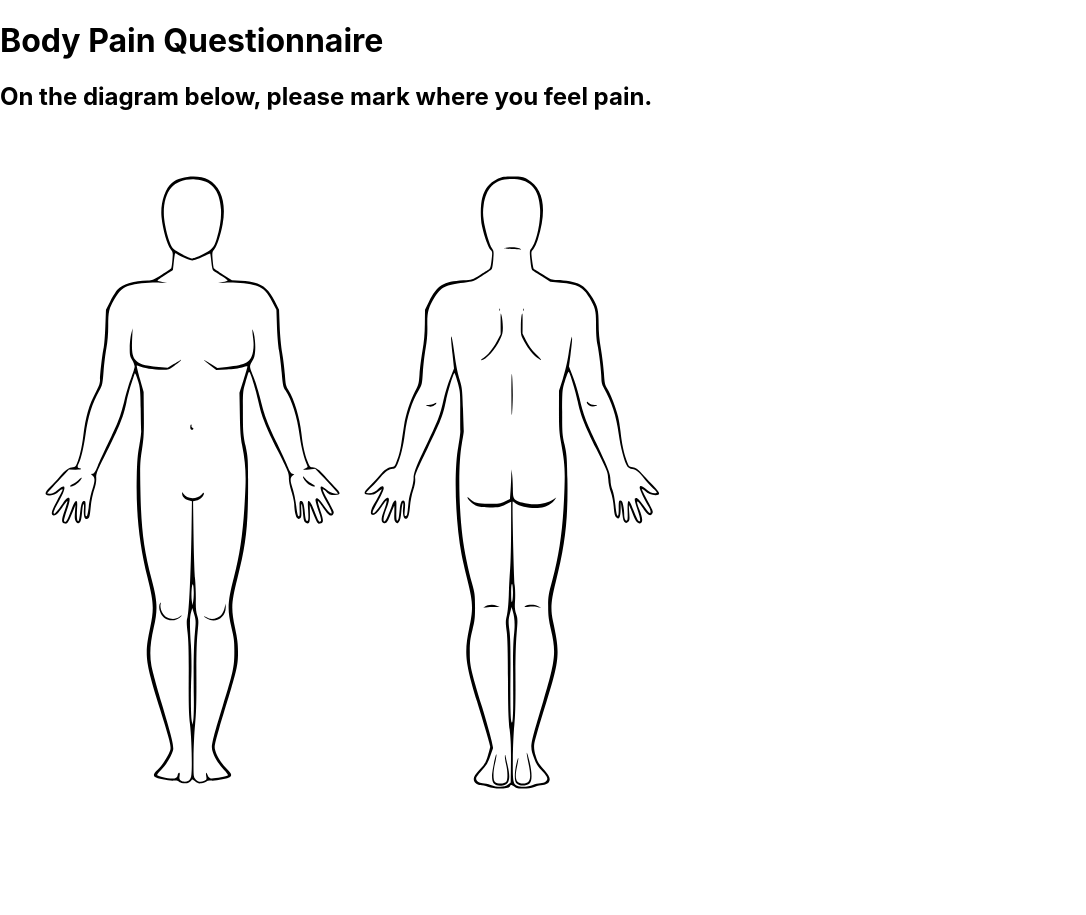
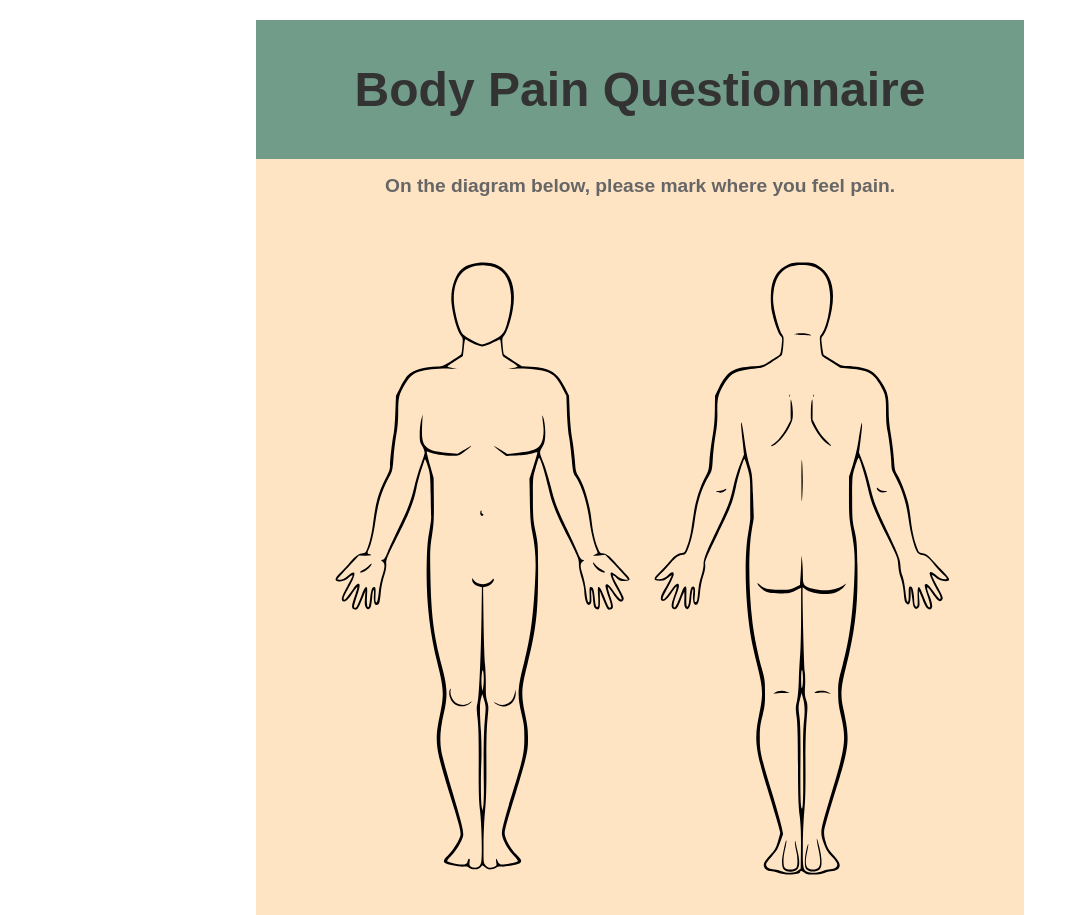
Before and after one commit to Nilaiha/QSBodyPain, a React (Create React App) app in the folder qsbodypain/: page / in a window 1280 px wide. Shown: the top 915 px of the page, without its empty margins (0-1086 px from the left). Before the commit the page ends 835 px from the top, so only its background shows below. Built offline with nearby package versions, Linux system fonts and the light colour scheme.

Commit message:
reset button, basic css, lift state

```diff
--- a/qsbodypain/src/App.css
+++ b/qsbodypain/src/App.css
@@ -1,39 +1,49 @@
-/* .App {
-  text-align: center;
+.app {
+    display: flex;
+    flex-direction: column;
+    align-items: center;
+    padding: 20px;
 }
 
-.App-logo {
-  height: 40vmin;
-  pointer-events: none;
+.header {
+    font-family: "Arial", sans-serif;
+    font-size: 1.5em; /* 32px */
+    text-align: center;
+    color: #333; /* Dark grey */
+    padding: 10px 0;
+    background-color: #719c8a; /* Light grey background */
+    width: 60vw;
 }
 
-@media (prefers-reduced-motion: no-preference) {
-  .App-logo {
-    animation: App-logo-spin infinite 20s linear;
-  }
+.main-area {
+    background-color: bisque;
+    width: 60vw;
+    display: flex;
+    flex-direction: column;
+    align-items: center;
 }
 
-.App-header {
-  background-color: #282c34;
-  min-height: 100vh;
-  display: flex;
-  flex-direction: column;
-  align-items: center;
-  justify-content: center;
-  font-size: calc(10px + 2vmin);
-  color: white;
+.prompt {
+    font-family: "Arial", sans-serif;
+    font-size: 1.2em; /* 19.2px */
+    color: #666; /* Medium grey */
+    margin-bottom: 20px;
+    text-align: center;
+    padding: 0 20px;
 }
 
-.App-link {
-  color: #61dafb;
+.button-group {
+    font-family: "Arial", sans-serif;
+    background-color: #007bff; /* Bootstrap primary blue */
+    color: white;
+    padding: 10px 20px;
+    font-size: 1em; /* 16px */
+    border: none;
+    border-radius: 5px;
+    cursor: pointer;
+    transition: background-color 0.3s ease;
 }
 
-@keyframes App-logo-spin {
-  from {
-    transform: rotate(0deg);
-  }
-  to {
-    transform: rotate(360deg);
-  }
+.button:hover {
+    background-color: #0056b3; /* A darker shade of blue */
 }
- */
--- a/qsbodypain/src/App.js
+++ b/qsbodypain/src/App.js
@@ -1,16 +1,34 @@
+import React, { useState } from "react";
 import "./App.css";
 import { BodyMale } from "./components/BodyMale";
+import ButtonGroup from "./components/ButtonGroup";
+import Header from "./components/Header";
+import Prompt from "./components/Prompt";
 
 function App() {
+    const [shownAreas, setShownAreas] = useState({});
+
+    const handleAreaClick = (event) => {
+        console.log("SVG path clicked!", event, event.target.id, shownAreas);
+        setShownAreas({ ...shownAreas, [event.target.id]: true });
+    };
+
+    const resetShownAreas = () => {
+        setShownAreas({});
+        console.log("resetted", shownAreas);
+    };
+
     return (
-        <div className="App">
-            <header className="App-header">
-                <h1>Body Pain Questionnaire</h1>
-            </header>
-            <body>
-                <h2>On the diagram below, please mark where you feel pain.</h2>
-                <BodyMale />
-            </body>
+        <div className="app">
+            <Header />
+            <div className="main-area">
+                <Prompt />
+                <BodyMale
+                    handleAreaClick={handleAreaClick}
+                    shownAreas={shownAreas}
+                />
+            </div>
+            <ButtonGroup resetShownAreas={resetShownAreas} />
         </div>
     );
 }
--- a/qsbodypain/src/components/BodyMale.jsx
+++ b/qsbodypain/src/components/BodyMale.jsx
@@ -1,19 +1,12 @@
-import { useState } from "react";
 import bodyMalePathData from "./BodyMalePathData";
 
-export function BodyMale() {
-    const [shownAreas, setShownAreas] = useState({});
-
-    const handleAreaClick = (event) => {
-        console.log("SVG path clicked!", event, event.target.id, shownAreas);
-        setShownAreas({ ...shownAreas, [event.target.id]: true });
-    };
-
+export function BodyMale({ handleAreaClick, shownAreas }) {
     return (
         <svg width="700" height="700" viewBox="0 0 245.75999 245.75999">
             <g id="back">
                 {Object.entries(bodyMalePathData.back).map(([id, data]) => (
                     <path
+                        key={id}
                         id={id}
                         style={{ fill: shownAreas[id] ? "red" : "transparent" }}
                         d={data}
@@ -29,6 +22,7 @@ export function BodyMale() {
             <g id="front">
                 {Object.entries(bodyMalePathData.front).map(([id, data]) => (
                     <path
+                        key={id}
                         id={id}
                         style={{ fill: shownAreas[id] ? "red" : "transparent" }}
                         d={data}
--- /dev/null
+++ b/qsbodypain/src/components/ButtonGroup.jsx
@@ -0,0 +1,9 @@
+function ButtonGroup({ resetShownAreas }) {
+    return (
+        <div className="button-group">
+            <button onClick={resetShownAreas}>Reset</button>
+        </div>
+    );
+}
+
+export default ButtonGroup;
--- /dev/null
+++ b/qsbodypain/src/components/Header.jsx
@@ -0,0 +1,9 @@
+function Header() {
+    return (
+        <header className="header">
+            <h1>Body Pain Questionnaire</h1>
+        </header>
+    );
+}
+
+export default Header;
--- /dev/null
+++ b/qsbodypain/src/components/Prompt.jsx
@@ -0,0 +1,9 @@
+function Prompt() {
+    return (
+        <h2 className="prompt">
+            On the diagram below, please mark where you feel pain.
+        </h2>
+    );
+}
+
+export default Prompt;
```
